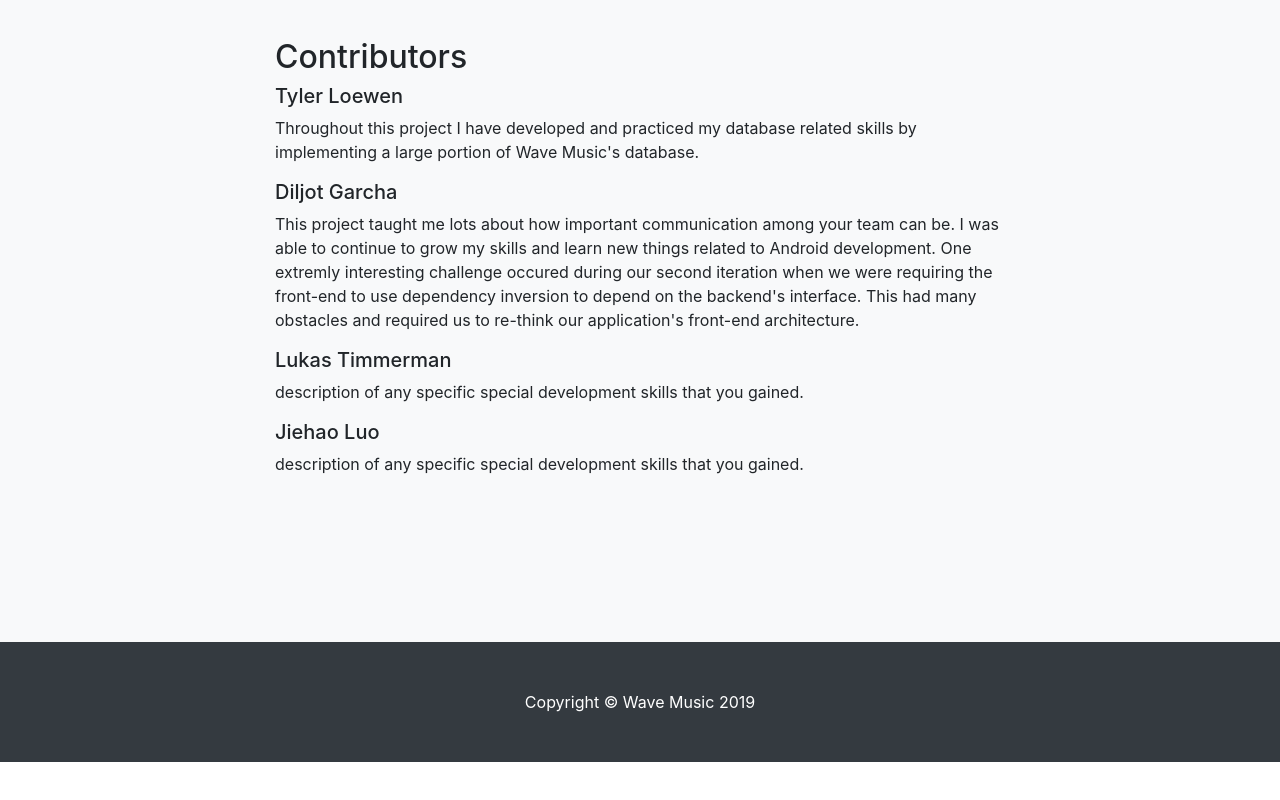
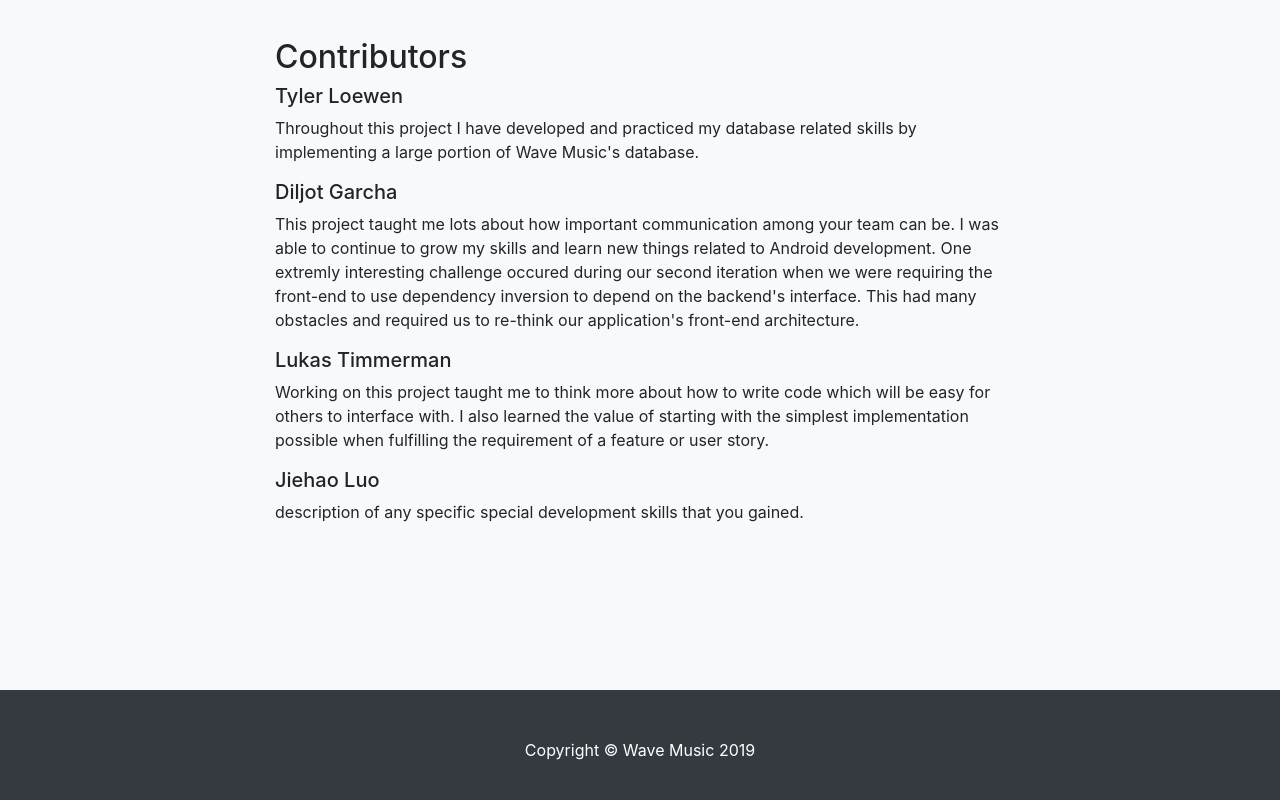
Before and after one commit to DiljotSG/wave-music-player, a website with bundled scripts: page Website/index.html in a window 1280 px wide. Shown: the part 5966-6766 px from the top of the page. Before the commit the page ends 6728 px from the top, so only its background shows below. Built offline with nearby package versions, Linux system fonts and the light colour scheme; files whose address does not match are found by name.

Commit message:
Update index.html

```diff
--- a/Website/index.html
+++ b/Website/index.html
@@ -146,7 +146,7 @@
           <p>This project taught me lots about how important communication among your team can be. I was able to continue to grow my skills and learn new things related to Android development. One extremly interesting challenge occured during our second iteration when we were requiring the front-end to use dependency inversion to depend on the backend's interface. This had many obstacles and required us to re-think our application's front-end architecture.</p>
 
           <h5>Lukas Timmerman</h5>
-          <p>description of any specific special development skills that you gained.</p>
+          <p>Working on this project taught me to think more about how to write code which will be easy for others to interface with. I also learned the value of starting with the simplest implementation possible when fulfilling the requirement of a feature or user story.</p>
 
           <h5>Jiehao Luo</h5>
           <p>description of any specific special development skills that you gained.</p>
```
